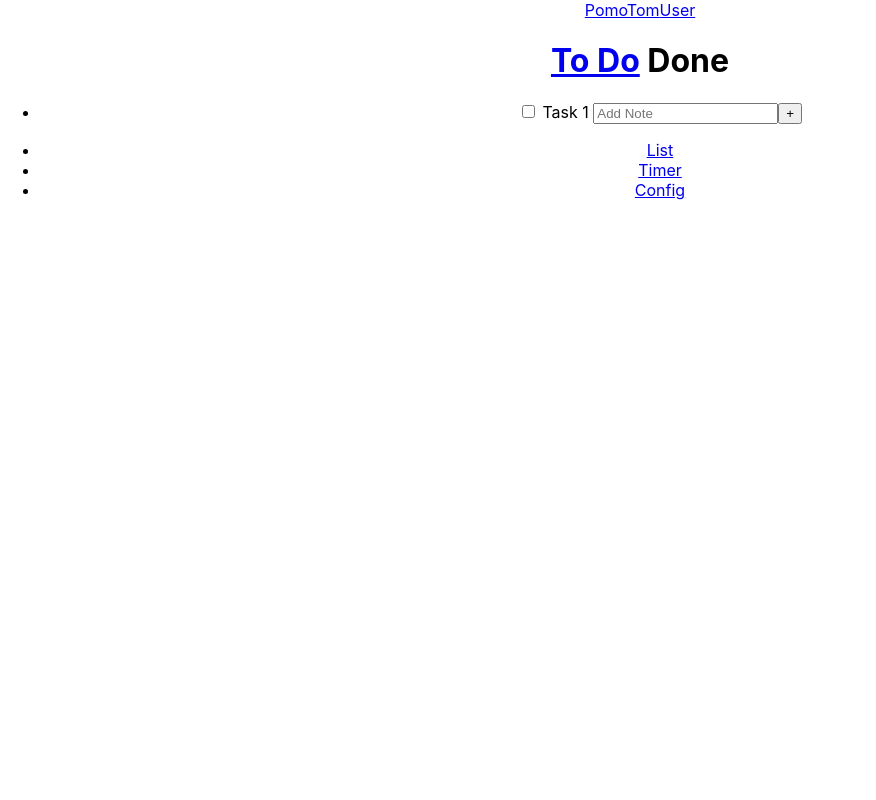
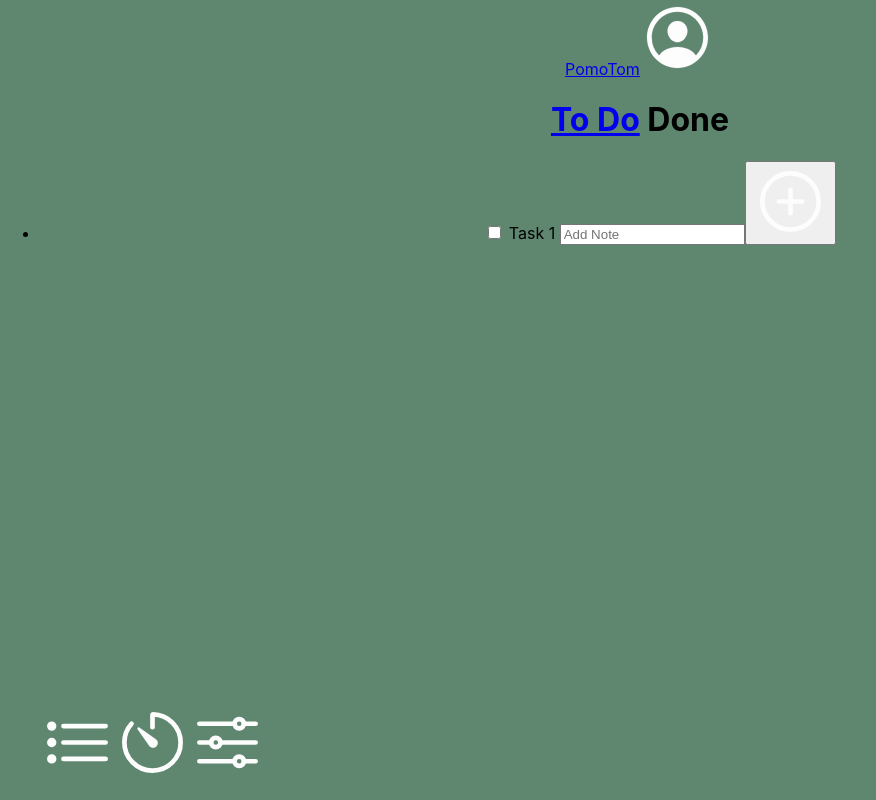
Before and after one commit to krismally/pomo-frontend, a React (Create React App) app: page /lists/done in a window 1280 px wide. Shown: the whole page, without its empty margins (0-876 px from the left). Built offline with nearby package versions, Linux system fonts and the light colour scheme.

Commit message:
some styling, added icons for list

```diff
--- a/public/index.html
+++ b/public/index.html
@@ -39,5 +39,7 @@
       To begin the development, run `npm start` or `yarn start`.
       To create a production bundle, use `npm run build` or `yarn build`.
     -->
+    <script type="module" src="https://unpkg.com/ionicons@5.5.2/dist/ionicons/ionicons.esm.js"></script>
+    <script nomodule src="https://unpkg.com/ionicons@5.5.2/dist/ionicons/ionicons.js"></script>
   </body>
 </html>
--- a/src/components/Footer.js
+++ b/src/components/Footer.js
@@ -5,9 +5,9 @@ const Footer = (props) => {
     return (
         <nav id="mainNav" className="mainNav">
             <ul>
-                <li><Link to="/lists">List</Link></li>
-                <li><Link to="/">Timer</Link></li>
-                <li><Link to="/config">Config</Link></li>
+                <li className="icons" id="listIcon"><Link to="/lists"><ion-icon name="list-outline"></ion-icon></Link></li>
+                <li className="icons" id="timerIcon"><Link to="/"><ion-icon name="timer-outline"></ion-icon></Link></li>
+                <li className="icons" id="configIcon"><Link to="/config"><ion-icon name="options-outline"></ion-icon></Link></li>
 
             </ul>
         </nav>
--- a/src/components/Header.js
+++ b/src/components/Header.js
@@ -6,7 +6,7 @@ const Header = (props) => {
     return (
         <nav id="appInfo" className="appInfo">
             <Link to="/about">PomoTom</Link>
-            <Link to="/user">User</Link>
+            <Link to="/user" className="icons" id="userIcon"><ion-icon name="person-circle-outline"></ion-icon></Link>
         </nav>
     )
 }
--- a/src/components/ListDone.js
+++ b/src/components/ListDone.js
@@ -9,7 +9,7 @@ const ListDone = (props) => {
             3. Give the user the ability to make a note. */}
             <form>
                 <ul>
-                    <li> <input type="checkbox" /> Task 1 <input type="text" placeholder="Add Note"/><button>+</button></li>
+                    <li> <input type="checkbox" /> Task 1 <input type="text" placeholder="Add Note"/><button><ion-icon name="add-circle-outline"></ion-icon></button></li>
                 </ul>
 
 
--- a/src/index.css
+++ b/src/index.css
@@ -1,3 +1,7 @@
+html {
+  background-color: #5F876F;
+  font-family: 'Arial';
+}
 body {
   margin: 0;
   font-family: -apple-system, BlinkMacSystemFont, 'Segoe UI', 'Roboto', 'Oxygen',
@@ -11,3 +15,19 @@ code {
   font-family: source-code-pro, Menlo, Monaco, Consolas, 'Courier New',
     monospace;
 }
+
+ion-icon {
+  font-size: 75px;
+  color: #FDFDFD;
+}
+
+.mainNav ul {
+
+  display: flex;
+  position: fixed;
+  bottom: 0;
+}
+.mainNav ul {
+  text-decoration: none;
+  list-style-type: none;
+}
```
